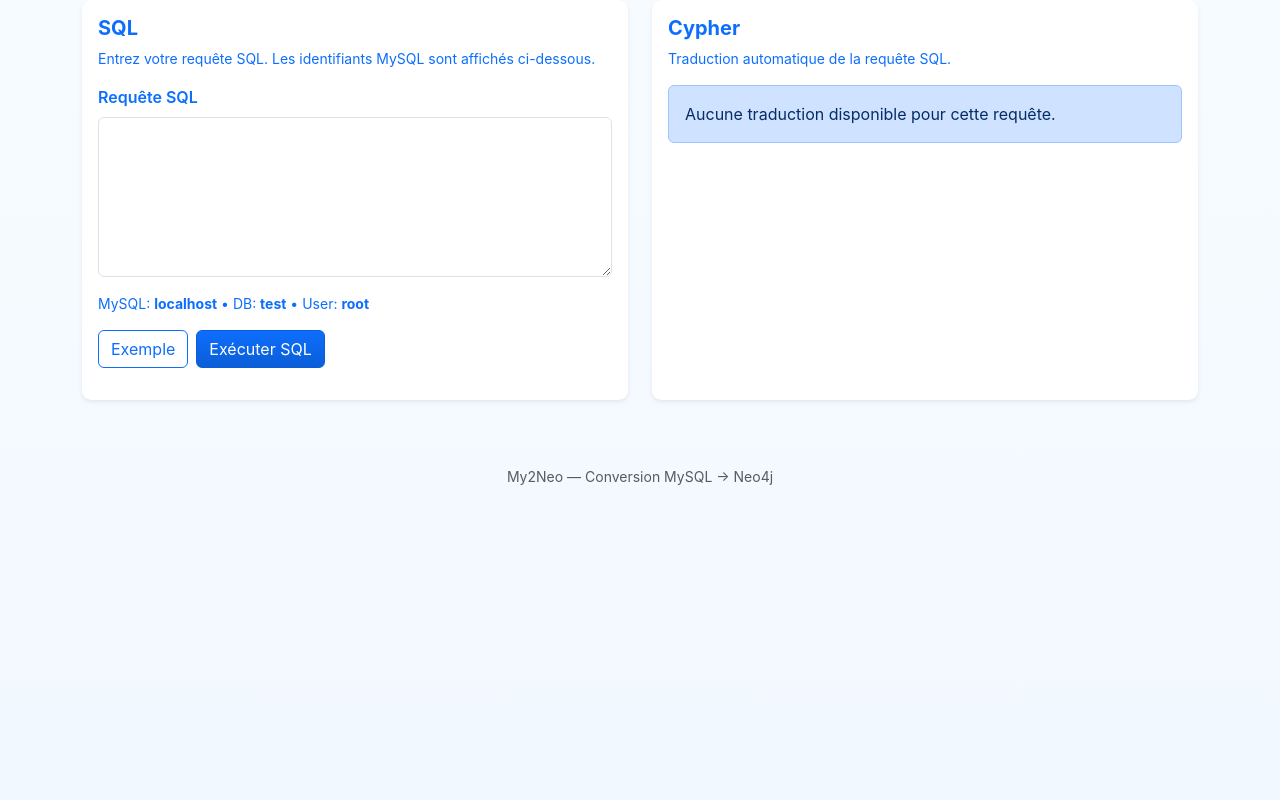
After one commit to IMANEENNEFYFY/my2neo, a Flask app: page /query_tool in a window 1280 px wide. The commit adds this page. Run offline with Flask 3, Linux system fonts and the light colour scheme.

Commit message:
3 eme commit

```diff
--- /dev/null
+++ b/src/static/css/main.css
@@ -0,0 +1,62 @@
+/* Minimal global styles for My2Neo */
+body { font-family: Inter, system-ui, -apple-system, 'Segoe UI', Roboto, 'Helvetica Neue', Arial; background: linear-gradient(180deg, #f6fbff 0%, #f2f8ff 100%); color: #0f1724; }
+
+:root{
+	--primary-50: #e8f0ff;
+	--primary-100: #d0e1ff;
+	--primary-200: #a9c9ff;
+	--primary-400: #4f90ff;
+	--primary: #0d6efd; /* bootstrap blue */
+	--primary-700: #0b5ed7;
+	--muted: #6b7280;
+	--card-bg: #ffffff;
+	--surface: #f8fbff;
+}
+
+.card { border-radius: 0.6rem; background: var(--card-bg); box-shadow: 0 6px 18px rgba(14,30,60,0.06); border: 1px solid rgba(15,23,36,0.04); }
+.text-primary { color: var(--primary) !important; }
+.bg-primary { background-color: var(--primary) !important; color: white !important; }
+.btn-primary { background: linear-gradient(180deg,var(--primary),var(--primary-700)); border-color: var(--primary-700); color: #fff; }
+.btn-primary:hover{ filter:brightness(.95); }
+.table-sm td, .table-sm th { font-size: .85rem; }
+.navbar-brand { font-weight:700; color:var(--primary); }
+
+/* accents */
+.card-title { color: rgba(15,23,36,0.9); font-weight:600; }
+.small.text-muted { color: var(--muted) !important; }
+
+/* Table header subtle blue */
+.table thead th { background: linear-gradient(180deg, rgba(13,110,253,0.04), rgba(13,110,253,0.02)); }
+
+/* form controls subtle focus */
+.form-control:focus { box-shadow: 0 0 0 .15rem rgba(13,110,253,0.12); border-color: var(--primary-400); }
+
+/* pre & textarea styling */
+pre#cypherBox { background: #fbfdff; border-left: 3px solid var(--primary-100); }
+textarea { background: #fff; border: 1px solid rgba(15,23,36,0.06); }
+
+/* make network container responsive on small screens */
+#network-container { min-height: 320px; }
+
+/* Layout / Flex fixes for Firefox and responsive behavior */
+html, body { height: 100%; }
+
+/* Ensure cards using h-100 behave properly in Firefox: allow their flex children to shrink
+	by setting min-height: 0 on the card body and scroll containers. This prevents overflow
+	that breaks the two-column balance when resizing the window (common in Firefox). */
+.card.h-100 { display: flex; flex-direction: column; }
+.card .card-body { min-height: 0; }
+.card .card-body .table-responsive { min-height: 0; }
+
+/* Make textareas and pre blocks respect available space and be scrollable instead of
+	forcing the card to grow. Use sane max-heights that adapt to viewport height. */
+textarea.flex-fill { min-height: 0; max-height: calc(36vh); overflow: auto; }
+pre#cypherBox { max-height: calc(28vh); overflow: auto; }
+
+/* Small screens: stack columns and keep spacing comfortable */
+@media (max-width: 767px) {
+  pre#cypherBox, textarea.flex-fill { max-height: 220px; }
+}
+
+/* Utility: smooth scrollbar on supported browsers */
+* { scrollbar-width: auto; scrollbar-color: rgba(13,110,253,0.2) transparent; }
--- /dev/null
+++ b/src/templates/base.html
@@ -0,0 +1,27 @@
+<!doctype html>
+<html lang="fr">
+<head>
+  <meta charset="utf-8">
+  <meta name="viewport" content="width=device-width, initial-scale=1">
+  <title>{% block title %}My2Neo - Conversion{% endblock %}</title>
+  <!-- Bootstrap CSS -->
+  <link href="https://cdn.jsdelivr.net/npm/bootstrap@5.3.2/dist/css/bootstrap.min.css" rel="stylesheet">
+  <link rel="stylesheet" href="{{ url_for('static', filename='css/main.css') }}">
+  {% block head %}{% endblock %}
+</head>
+<body class="bg-light">
+  {# Header removed as requested - pages render without a top navbar #}
+
+  <main class="container mb-5">
+    {% block content %}{% endblock %}
+  </main>
+
+  <footer class="text-center text-muted py-3">
+    <small>My2Neo — Conversion MySQL → Neo4j</small>
+  </footer>
+
+  <!-- Bootstrap JS -->
+  <script src="https://cdn.jsdelivr.net/npm/bootstrap@5.3.2/dist/js/bootstrap.bundle.min.js"></script>
+  {% block scripts %}{% endblock %}
+</body>
+</html>
--- /dev/null
+++ b/src/templates/query_tool.html
@@ -0,0 +1,118 @@
+{% extends 'base.html' %}
+
+{% block title %}Outil Requête — My2Neo{% endblock %}
+
+{% block content %}
+<div class="row g-4 align-items-stretch">
+
+  <!-- SQL Panel -->
+  <div class="col-md-6 d-flex">
+    <div class="card shadow-sm w-100 h-100 border-0" style="background:white;">
+      <div class="card-body d-flex flex-column" style="min-height:350px;">
+        <h5 class="card-title text-primary fw-bold">SQL</h5>
+        <p class="text-primary small">Entrez votre requête SQL. Les identifiants MySQL sont affichés ci-dessous.</p>
+
+        <form method="post" class="d-flex flex-column">
+          <div class="mb-3">
+            <label class="form-label fw-semibold text-primary">Requête SQL</label>
+            <textarea id="sql_query" name="sql_query" class="form-control flex-fill" style="min-height:160px; max-height:36vh;">{{ sql or '' }}</textarea>
+          </div>
+
+          <div class="mb-3 small text-primary">
+            MySQL: <strong>{{ last_conn.mysql.host|default('localhost') }}</strong> •
+            DB: <strong>{{ last_conn.mysql.db|default('test') }}</strong> •
+            User: <strong>{{ last_conn.mysql.user|default('root') }}</strong>
+          </div>
+
+          <div class="d-flex gap-2 mb-3">
+            <button type="button" class="btn btn-outline-primary" onclick="fillExample()">Exemple</button>
+            <button type="submit" class="btn btn-primary">Exécuter SQL</button>
+          </div>
+
+          <!-- Hidden inputs -->
+          <input type="hidden" name="mysql_host" value="{{ last_conn.mysql.host|default('localhost') }}">
+          <input type="hidden" name="mysql_user" value="{{ last_conn.mysql.user|default('root') }}">
+          <input type="hidden" name="mysql_db" value="{{ last_conn.mysql.db|default('test') }}">
+          <input type="hidden" name="mysql_password" value="{{ last_conn.mysql.password|default('') }}">
+          <input type="hidden" name="neo4j_uri" value="{{ last_conn.neo4j.uri|default('bolt://localhost:7687') }}">
+          <input type="hidden" name="neo4j_user" value="{{ last_conn.neo4j.user|default('neo4j') }}">
+          <input type="hidden" name="neo4j_password" value="{{ last_conn.neo4j.password|default('') }}">
+        </form>
+
+        {% if error %}
+          <div class="alert alert-primary mt-3">{{ error }}</div>
+        {% endif %}
+
+        {% if sql_result %}
+          <div class="mt-3 d-flex flex-column flex-fill">
+            <div class="small text-primary mb-2">Résultat SQL — Temps: {{ '%.3f'|format(sql_time) }}s</div>
+            <div class="table-responsive flex-fill" style="overflow:auto;">
+              <table class="table table-sm table-bordered align-middle">
+                <thead class="table-primary">
+                  <tr>{% for c in sql_result.columns %}<th>{{ c }}</th>{% endfor %}</tr>
+                </thead>
+                <tbody>
+                  {% for r in sql_result.rows %}
+                    <tr class="table-light">{% for c in sql_result.columns %}<td>{{ r[c] }}</td>{% endfor %}</tr>
+                  {% endfor %}
+                </tbody>
+              </table>
+            </div>
+          </div>
+        {% endif %}
+      </div>
+    </div>
+  </div>
+
+  <!-- Cypher Panel -->
+  <div class="col-md-6 d-flex">
+    <div class="card shadow-sm w-100 h-100 border-0" style="background:white;">
+      <div class="card-body d-flex flex-column" style="min-height:350px;">
+        <h5 class="card-title text-primary fw-bold">Cypher</h5>
+        <p class="text-primary small">Traduction automatique de la requête SQL.</p>
+
+        {% if cypher %}
+          <div class="mb-2 flex-fill d-flex flex-column">
+            <pre id="cypherBox" class="p-3 mb-2 bg-light border border-primary rounded flex-fill" style="max-height:28vh; overflow:auto;">{{ cypher }}</pre>
+            <button class="btn btn-outline-primary btn-sm align-self-start" onclick="copyCypher()">Copier Cypher</button>
+          </div>
+        {% else %}
+          <div class="alert alert-primary">Aucune traduction disponible pour cette requête.</div>
+        {% endif %}
+
+        {% if cypher_result %}
+          <div class="mt-3 d-flex flex-column flex-fill">
+            <div class="small text-primary mb-2">Résultat Cypher — Temps: {{ '%.3f'|format(cypher_time) }}s</div>
+            <div class="table-responsive flex-fill" style="overflow:auto;">
+              <table class="table table-sm table-bordered align-middle">
+                <thead class="table-primary">
+                  <tr>{% for k in (cypher_result.rows[0].keys() if cypher_result.rows else []) %}<th>{{ k }}</th>{% endfor %}</tr>
+                </thead>
+                <tbody>
+                  {% for r in cypher_result.rows %}
+                    <tr class="table-light">{% for k in (cypher_result.rows[0].keys() if cypher_result.rows else []) %}<td>{{ r[k] }}</td>{% endfor %}</tr>
+                  {% endfor %}
+                </tbody>
+              </table>
+            </div>
+          </div>
+        {% endif %}
+      </div>
+    </div>
+  </div>
+
+</div>
+{% endblock %}
+
+{% block scripts %}
+<script>
+function fillExample() {
+  document.getElementById('sql_query').value = "SELECT * FROM users WHERE id = 1 LIMIT 10";
+}
+function copyCypher() {
+  const txt = document.getElementById('cypherBox')?.innerText || '';
+  if (!txt) return;
+  navigator.clipboard.writeText(txt).then(() => alert('Cypher copié dans le presse-papiers'));
+}
+</script>
+{% endblock %}
```
Also changed, not shown: src/converter/mysql_to_neo4j.py (+90 -0 lines), src/converter/webapp.py (+63 -1 lines), src/templates/index.html (+79 -58 lines), src/templates/result.html (+13 -7 lines), templates/index.html (deleted, +0 -13 lines).
